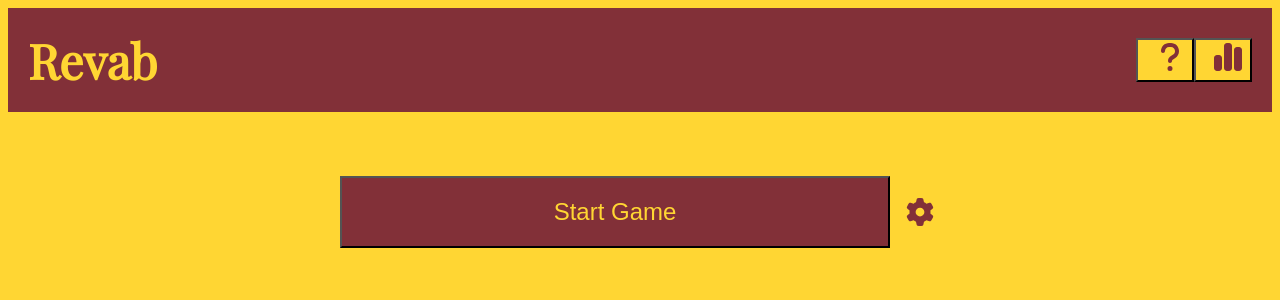
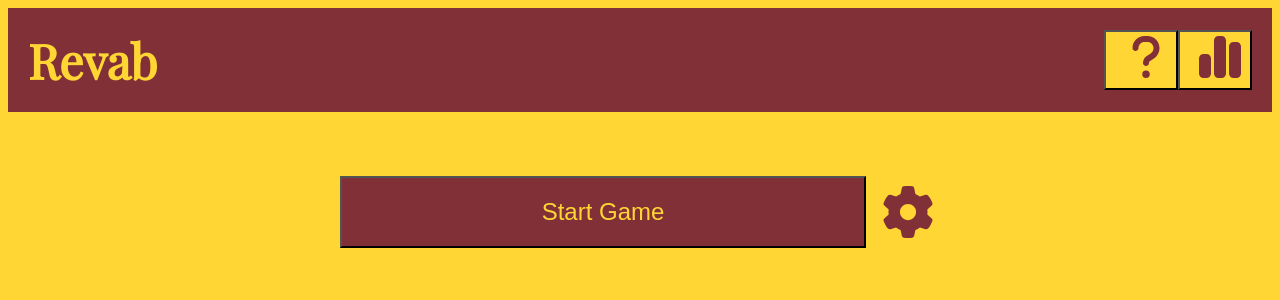
Before and after one commit to mathews012468/revab, a Django app: template revab/revabapp/templates/revabapp/index.html in a window 1280 px wide. Shown: the top 300 px of the page. Run offline with Django 4.2, Linux system fonts and the light colour scheme; the template is opened without the code that fills it: most values are stand-ins (such as "Sample title", 1, 10 or a date in 2020); parts of the project's set-up code (start-up, migrations or seed data) failed here and were passed over.

Commit message:
adjust icon sizes

```diff
--- a/revab/revabapp/static/revabapp/css/start-page.css
+++ b/revab/revabapp/static/revabapp/css/start-page.css
@@ -26,8 +26,8 @@
 
 #settings-form {
     flex: 0 0 auto; /* flex-grow: 0; flex-shrink: 0; flex-basis: auto */
-    width: 40px; /* Optional, to set the width of the button */
-    height: 40px; /* Optional, to set the height of the button */
+    width: 4em; /* Optional, to set the width of the button */
+    height: 4em; /* Optional, to set the height of the button */
 }
 
 #settings {
--- a/revab/revabapp/static/revabapp/css/styles.css
+++ b/revab/revabapp/static/revabapp/css/styles.css
@@ -49,8 +49,8 @@ h1 a {
 }
 
 .icons img {
-    width: 32px;
-    height: 32px;
+    width: 2em;
+    height: 2em;
     margin-left: 10px;
 }
 
```
